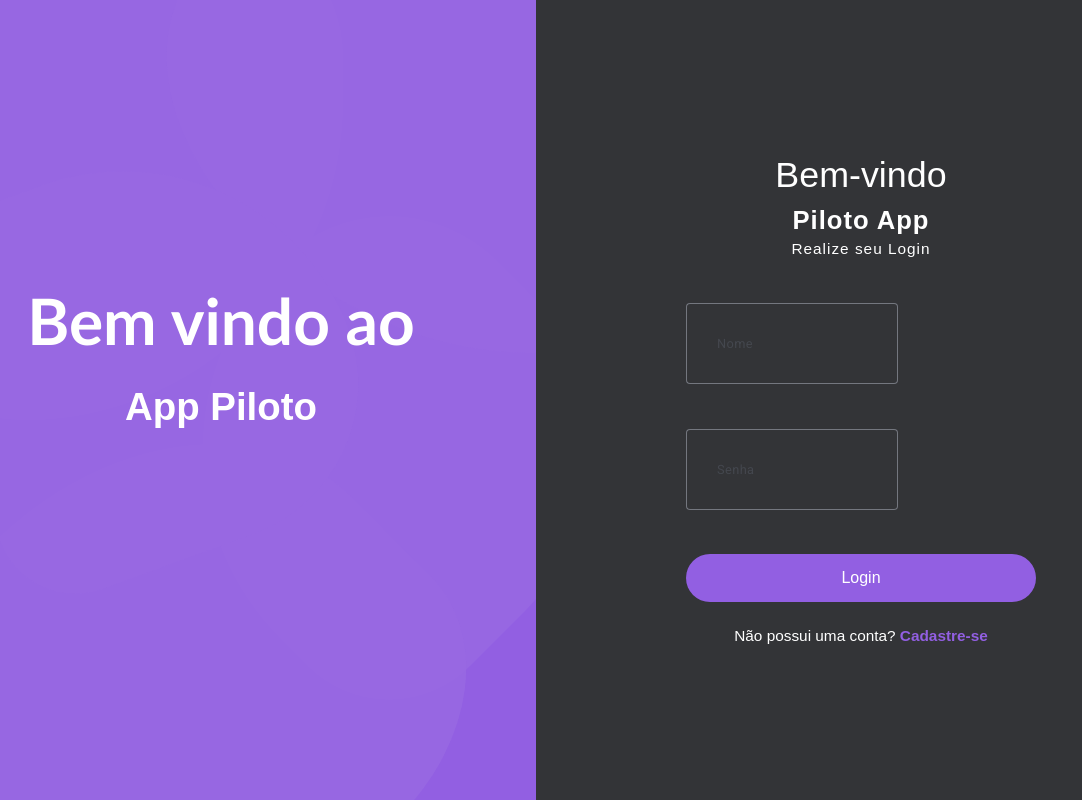
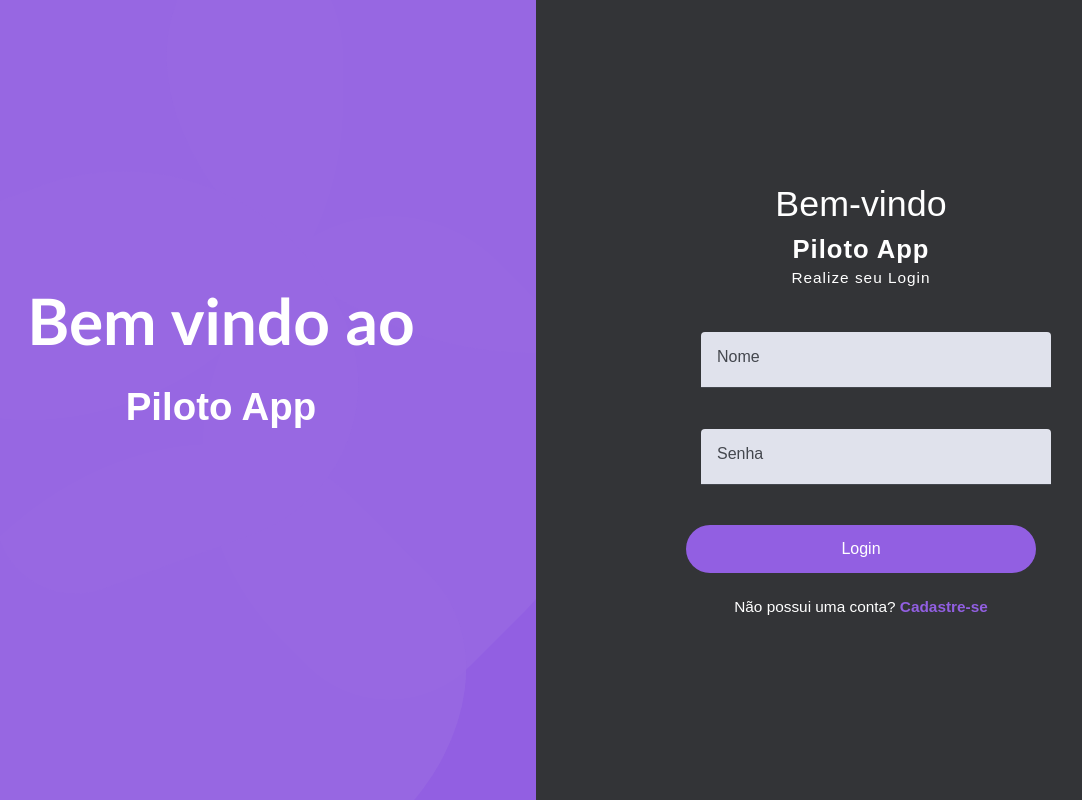
Before and after one commit to ebrunovs/piloto-app-final, an Angular app: page / in a window 1280 px wide. Shown: the whole page, without its empty margins (94-1176 px from the left). Built offline with nearby package versions, Linux system fonts and the light colour scheme.

Commit message:
style: estilo do login ajustado

```diff
--- a/db.json
+++ b/db.json
@@ -37,6 +37,12 @@
       "nome": "Mariana",
       "email": "mariana@gmail.com",
       "senha": "mariana"
+    },
+    {
+      "id": "9e3e",
+      "nome": "POO",
+      "email": "aslessandrogmail",
+      "senha": "1244"
     }
   ],
   "materiais": [
--- a/src/app/layout/login-screen/login-screen.component.css
+++ b/src/app/layout/login-screen/login-screen.component.css
@@ -148,23 +148,31 @@ h1 {
 }
 
 .form-group {
-    margin-bottom: 25px;
+    margin-bottom: 3px;
 }
 
-input {
-    width: 100%;
-    padding: 15px;
-    border: 1px solid #e2e8f0;
-    border-radius: 25px;
-    font-size: 16px;
-    transition: all 0.3s;
-    background: rgba(255, 255, 255, 0.8);
+::ng-deep mat-form-field {
+    width: 100%!important;
+    padding: 15px!important;
+    border-radius: 25px!important;
+    font-size: 16px!important;
+    transition: all 0.3s!important;
+    background: rgba(255, 255, 255, 0.8)!important;
 }
 
-input:focus {
-    border-color: #925FE2;
-    outline: none;
-    box-shadow: 0 0 8px rgba(66, 153, 225, 0.3);
+::ng-deep input.mat-input-element  {
+    width: 100%!important;
+    padding: 15px!important;
+    border-radius: 25px!important;
+    font-size: 16px!important;
+    transition: all 0.3s!important;
+    background: rgba(255, 255, 255, 0.8)!important;
+}
+
+::ng-deep input.mat-input-element:focus {
+    border-color: #925FE2!important;
+    outline: none!important;
+    box-shadow: 0 0 8px rgba(66, 153, 225, 0.3)!important;
 }
 
 button {
@@ -215,6 +223,16 @@ button:hover {
     width: 100%;
 }
 
+
+::ng-deep mat-form-field {
+    all: unset !important; /* Remove todos os estilos aplicados */
+    width: 100% !important;
+    padding: 15px!important;
+    border-radius: 25px!important;
+    font-size: 16px!important;
+    transition: all 0.3s!important;
+  }
+
 @media (max-width: 768px) {
     body {
         flex-direction: column;
--- a/src/app/layout/login-screen/login-screen.component.html
+++ b/src/app/layout/login-screen/login-screen.component.html
@@ -10,7 +10,7 @@
         <div class="text">
 
             <h1>Bem vindo ao</h1>
-            <h2>App Piloto</h2>
+            <h2>Piloto App</h2>
         </div>
         <!-- Espaços para elementos gráficos orgânicos -->
         <div class="organic-shape shape-1"></div>
@@ -30,13 +30,13 @@
 
         <form class="login-form" (submit)="login()">
             <div class="form-group">
-              <mat-form-field appearance="outline">
+              <mat-form-field>
                 <input matInput [(ngModel)]="user.nome" placeholder="Nome" name="nome" required>
               </mat-form-field>
             </div>
             <div class="form-group">
-              <mat-form-field appearance="outline">
-                <input matInput [(ngModel)]="user.senha" placeholder="Senha" name="senha" required>
+              <mat-form-field>
+                <input matInput [(ngModel)]="user.senha" placeholder="Senha" name="senha" required type="password">
               </mat-form-field>
             </div>
             <button type="submit">Login</button>
--- a/src/app/layout/register-screen/register-screen.component.css
+++ b/src/app/layout/register-screen/register-screen.component.css
@@ -148,31 +148,31 @@ h1 {
 }
 
 .form-group {
-    margin-bottom: 25px;
+    margin-bottom: 3px;
 }
 
-mat-form-field {
-    width: 100%;
-    padding: 15px;
-    border-radius: 25px;
-    font-size: 16px;
-    transition: all 0.3s;
+::ng-deep mat-form-field {
+    width: 100%!important;
+    padding: 15px!important;
+    border-radius: 25px!important;
+    font-size: 16px!important;
+    transition: all 0.3s!important;
+    background: rgba(255, 255, 255, 0.8)!important;
 }
 
-input {
-    width: 100%;
-    padding: 15px;
-    border: 1px solid #e2e8f0;
-    border-radius: 25px;
-    font-size: 16px;
-    transition: all 0.3s;
-    background: rgba(255, 255, 255, 0.8);
+::ng-deep input.mat-input-element  {
+    width: 100%!important;
+    padding: 15px!important;
+    border-radius: 25px!important;
+    font-size: 16px!important;
+    transition: all 0.3s!important;
+    background: rgba(255, 255, 255, 0.8)!important;
 }
 
-input:focus {
-    border-color: #925FE2;
-    outline: none;
-    box-shadow: 0 0 8px rgba(66, 153, 225, 0.3);
+::ng-deep input.mat-input-element:focus {
+    border-color: #925FE2!important;
+    outline: none!important;
+    box-shadow: 0 0 8px rgba(66, 153, 225, 0.3)!important;
 }
 
 button {
@@ -223,6 +223,16 @@ button:hover {
     width: 100%;
 }
 
+
+::ng-deep mat-form-field {
+    all: unset !important; /* Remove todos os estilos aplicados */
+    width: 100% !important;
+    padding: 15px!important;
+    border-radius: 25px!important;
+    font-size: 16px!important;
+    transition: all 0.3s!important;
+  }
+
 @media (max-width: 768px) {
     body {
         flex-direction: column;
--- a/src/app/layout/register-screen/register-screen.component.html
+++ b/src/app/layout/register-screen/register-screen.component.html
@@ -10,7 +10,7 @@
         <div class="text">
 
             <h1>Bem vindo ao</h1>
-            <h2>App Piloto</h2>
+            <h2>Piloto App</h2>
         </div>
         <!-- Espaços para elementos gráficos orgânicos -->
         <div class="organic-shape shape-1"></div>
@@ -29,18 +29,18 @@
         </div>
         <form class="login-form" (submit)="register()">
             <div class="form-group">
-              <mat-form-field appearance="outline">
+              <mat-form-field>
                 <input matInput [(ngModel)]="user.nome" placeholder="Nome" name="nome" required>
               </mat-form-field>
             </div>
             <div class="form-group">
-              <mat-form-field appearance="outline">
-                <input matInput [(ngModel)]="user.email" placeholder="Email" name="email" required>
+              <mat-form-field >
+                <input matInput [(ngModel)]="user.email" placeholder="Email" name="email" type="email" required>
               </mat-form-field>
             </div>
             <div class="form-group">
-              <mat-form-field appearance="outline">
-                <input matInput [(ngModel)]="user.senha" placeholder="Senha" name="senha" required>
+              <mat-form-field>
+                <input matInput [(ngModel)]="user.senha" placeholder="Senha" name="senha" required type="password">
               </mat-form-field>
             </div>
             <button type="submit">Cadastrar-se</button>
--- a/src/app/shared/services/user-rest.service.ts
+++ b/src/app/shared/services/user-rest.service.ts
@@ -18,10 +18,16 @@ export class UserRestService {
     return this.http.post<User>(this.API_URL, user);
   }
 
-  getMateriaisUser(): Observable<any[]> {
-    return this.http.get<any[]>(this.API_URL).pipe(
-      map(users => users.length > 0 ? users[0].materiais_user : []) // Pega apenas materiais_user do primeiro usuário
-    );
+  getMateriaisUser(): Observable<User[]> {
+    return this.http.get<User[]>(this.API_URL) // Pega apenas materiais_user do primeiro usuário
+      .pipe(
+        map(users => users.map(user => {
+          user.materiais = user.materiais || [];
+          return user;
+        }),
+        catchError(this.handleError)
+      ));
+
   }
 
   login(user: User): Observable<User | null> {
```
Also changed, not shown: src/app/meus-materiais/meus-materiais/meus-materiais.component.html (indentation only), src/app/meus-materiais/meus-materiais/meus-materiais.component.ts (line endings or trailing spaces).
